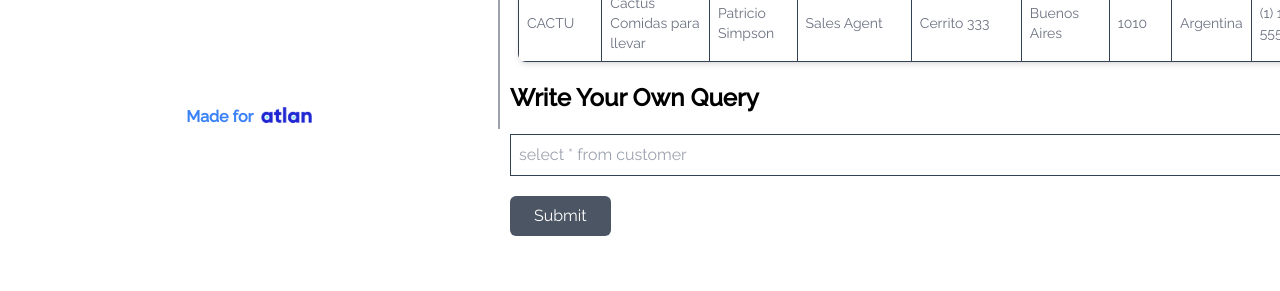
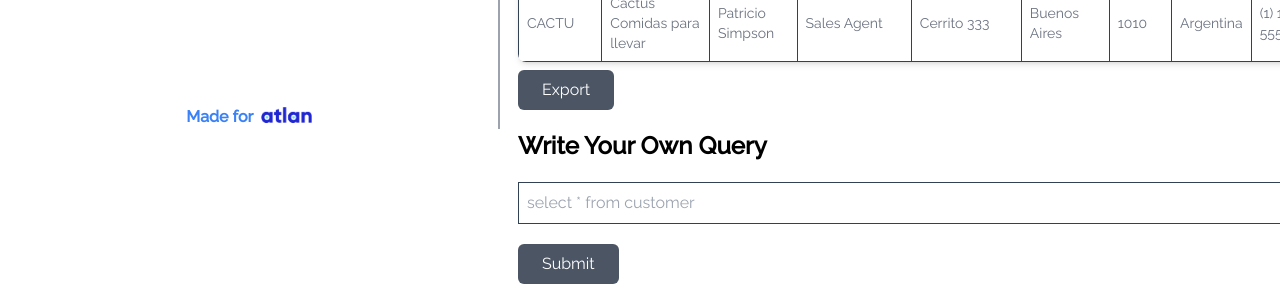
Before and after one commit to Shivamksinha11/Atlan-sql-editor, a React (Create React App) app: page / in a window 1280 px wide. Shown: the part 661-952 px from the top of the page. Before the commit the page ends 917 px from the top, so only its background shows below. Built offline with nearby package versions, Linux system fonts and the light colour scheme.

Commit message:
export data

```diff
--- a/package.json
+++ b/package.json
@@ -10,7 +10,8 @@
     "react-code-blocks": "^0.0.9-0",
     "react-dom": "^18.1.0",
     "react-scripts": "5.0.1",
-    "web-vitals": "^2.1.4"
+    "web-vitals": "^2.1.4",
+    "xlsx": "^0.18.5"
   },
   "scripts": {
     "start": "react-scripts start",
--- a/src/Components/FilterData.js
+++ b/src/Components/FilterData.js
@@ -1,12 +1,23 @@
 import React, { useState } from 'react';
 import { CodeBlock, dracula } from "react-code-blocks";
 import OwnQuery from './OwnQuery';
+import * as XLSX from "xlsx";
 
 
 function FilterData(props){
 
   const [ code, setCode ] = useState('');
   const [ qno, setQno ] = useState(0);
+
+
+  const downloadExcel = (data) => {
+    const worksheet = XLSX.utils.json_to_sheet(data);
+    const workbook = XLSX.utils.book_new();
+    XLSX.utils.book_append_sheet(workbook, worksheet, "Sheet1");
+    //let buffer = XLSX.write(workbook, { bookType: "xlsx", type: "buffer" });
+    //XLSX.write(workbook, { bookType: "xlsx", type: "binary" });
+    XLSX.writeFile(workbook, "DataSheet.xlsx");
+  };
 
   const displayQuery = () => {
     if(code === 'select * from customers'){
@@ -441,10 +452,11 @@ function FilterData(props){
     </table>
     }
     </div>
-    <div className='text-2xl my-5 font-semibold text-center bg-gray-600 text-white'>{props.showText}</div>
-    <div className='text-2xl font-semibold'>Write Your Own Query</div>
-    <input className='my-5 w-full border border-slate-700 p-2' type='text' placeholder='select * from customer' onChange={handleChange}/>
-    <button className='mb-5 bg-gray-600 rounded-md text-white py-2 px-6' onClick={displayQuery}>Submit</button>
+    <button className='bg-gray-600 px-6 py-2 rounded-md text-white mt-2 ml-2' onClick={downloadExcel.bind(this,rows)}>Export</button>
+    <div className='text-2xl mx-2 my-5 font-semibold text-center bg-gray-600 text-white'>{props.showText}</div>
+    <div className='text-2xl mx-2 font-semibold'>Write Your Own Query</div>
+    <input className='my-5 mx-2 w-full border border-slate-700 p-2' type='text' placeholder='select * from customer' onChange={handleChange}/>
+    <button className='mb-5 mx-2 bg-gray-600 rounded-md text-white py-2 px-6' onClick={displayQuery}>Submit</button>
     {qno!=0 && <OwnQuery queryNo={qno} customers={customers} />}
   </div>
   );
```
Also changed, not shown: 1 other file (tests, documents, lock files or other folders).
